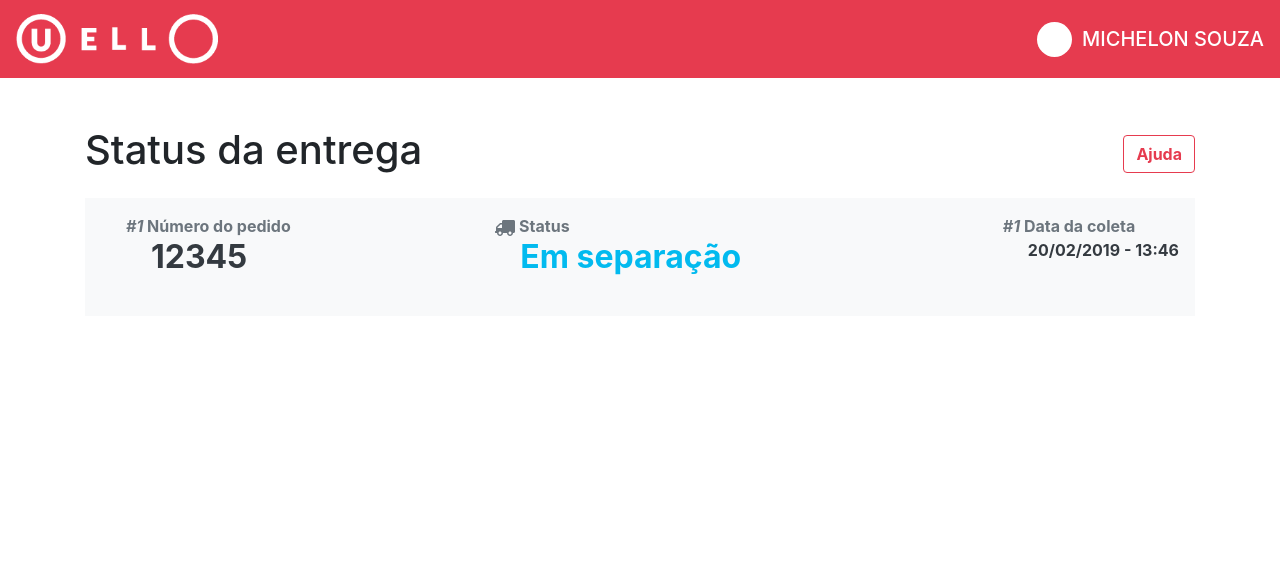
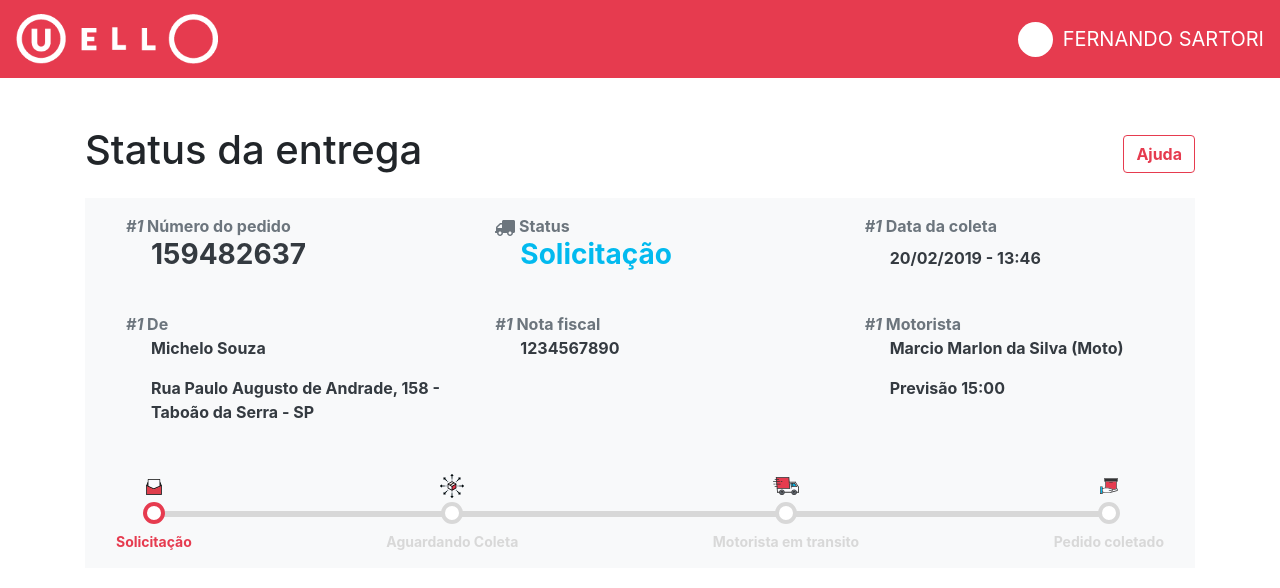
Before and after one commit to michelonsouza/teste-uello, a Vue app: page / in a window 1280 px wide. Shown: the top 588 px of the page. Built offline with nearby package versions, Linux system fonts and the light colour scheme.

Commit message:
implements info-list

```diff
--- a/package.json
+++ b/package.json
@@ -8,6 +8,7 @@
     "lint": "vue-cli-service lint"
   },
   "dependencies": {
+    "axios": "^0.19.0",
     "bootstrap-vue": "^2.0.0-rc.19",
     "core-js": "^2.6.5",
     "vue": "^2.6.10",
--- /dev/null
+++ b/public/api.json
@@ -0,0 +1,124 @@
+[
+  {
+    "id": 36987,
+    "name": "Fernando Sartori",
+    "status": "Solicitação",
+    "driver": null,
+    "address": {
+      "address": "Av. dr. Gastao vidigal, 1132 - Vila Leopoldina",
+      "geolocation": {
+        "latitude": -23.528932,
+        "longitude": -46.739704
+      }
+    },
+    "invoice": "159482637",
+    "history": [
+      {
+        "date": "2019-07-01 09:00",
+        "description": "Solicitação realizada"
+      }
+    ]
+  },
+  {
+    "id": 14789,
+    "name": "Marcelo Cerqueira",
+    "status": "Aguardando Coleta",
+    "driver": {
+      "name": "Caepe",
+      "geolocation": {
+        "latitude": -23.52325,
+        "longitude": -46.729823
+      }
+    },
+    "address": {
+      "address": "Av. Mofarrej, 348 - Vila Leopoldina",
+      "geolocation": {
+        "latitude": -23.526491,
+        "longitude": -46.739546
+      }
+    },
+    "invoice": "3261594875",
+    "history": [
+      {
+        "date": "2019-06-28 09:00",
+        "description": "Solicitação realizada"
+      },
+      {
+        "date": "2019-06-29 09:00",
+        "description": "Pedido em separação"
+      }
+    ]
+  },
+  {
+    "id": 14563,
+    "name": "Rafael Rosseto",
+    "status": "Motorista em trânsito",
+    "driver": {
+      "name": "Pevua",
+      "geolocation": {
+        "latitude": -23.538411,
+        "longitude": -46.750649
+      }
+    },
+    "address": {
+      "address": "R. Aroaba, 439 - Vila Leopoldina",
+      "geolocation": {
+        "latitude": -23.535156,
+        "longitude": -46.732861
+      }
+    },
+    "invoice": "55426318547",
+    "history": [
+      {
+        "date": "2019-06-29 06:00",
+        "description": "Solicitação realizada"
+      },
+      {
+        "date": "2019-06-29 09:00",
+        "description": "Pedido em separação"
+      },
+      {
+        "date": "2019-06-29 10:00",
+        "description": "Motorista a caminho"
+      }
+    ]
+  },
+  {
+    "id": 25896,
+    "name": "Wellington Martins",
+    "status": "Pedido coletado",
+    "driver": {
+      "name": "Gaeons",
+      "geolocation": {
+        "latitude": -23.524996,
+        "longitude": -46.715961
+      }
+    },
+    "address": {
+      "address": "Av. Imperatriz Leopoldina, 788 - Vila Leopoldina",
+      "geolocation": {
+        "latitude": -23.529257,
+        "longitude": -46.732704
+      }
+    },
+    "invoice": "886592315487",
+    "history": [
+      {
+        "date": "2019-06-25 06:00",
+        "description": "Solicitação realizada"
+      },
+      {
+        "date": "2019-06-27 09:00",
+        "description": "Pedido em separação"
+      },
+      {
+        "date": "2019-06-27 10:00",
+        "description": "Motorista a caminho"
+      },
+      {
+        "date": "2019-06-27 15:30",
+        "description": "Pedido coletado"
+      }
+    ]
+  }
+]
--- a/src/App.vue
+++ b/src/App.vue
@@ -1,21 +1,39 @@
 <template>
   <div id="app">
-    <app-header />
+    <app-header :name="request.name"  />
     <b-container class="mt-5">
-      <info-list />
+      <info-list :infos="request" />
     </b-container>
   </div>
 </template>
 
 <script>
+import axios from 'axios';
+
 import Header from './components/Header.vue';
 import InfoList from './components/InfoList.vue';
 
 export default {
   name: 'app',
+  data() {
+    return {
+      request: {},
+    };
+  },
   components: {
     appHeader: Header,
     InfoList,
   },
+  created() {
+    this.getData();
+  },
+  methods: {
+    async getData() {
+      const {data} = await axios.get('/api.json');
+      const index = Math.floor(Math.random() * (4 - 0) + 0);
+      this.request = data[index];
+      console.log(data);
+    },
+  }
 };
 </script>
--- a/src/components/DeliveryStatus.vue
+++ b/src/components/DeliveryStatus.vue
@@ -106,8 +106,8 @@ export default {
     }
 
     .check-point {
-      height: 25px;
-      width: 25px;
+      height: 22px;
+      width: 22px;
       background-color: #fff;
       border: 4px solid #d8d8d8;
       z-index: 10;
--- a/src/components/Header.vue
+++ b/src/components/Header.vue
@@ -9,7 +9,7 @@
 
       <b-collapse id="nav-collapse" is-nav>
         <b-navbar-nav class="ml-auto d-flex align-items-center justify-content-center flex-row">
-          <span class="app_uello__circle"></span><h5 class="app_uello__client-name text-white text-uppercase">Michelon Souza</h5>
+          <span class="app_uello__circle"></span><h5 class="app_uello__client-name text-white text-uppercase">{{name}}</h5>
         </b-navbar-nav>
       </b-collapse>
     </b-navbar>
@@ -18,7 +18,13 @@
 
 <script>
 export default {
-
+  name: 'app-header',
+  props: {
+    name: {
+      type: String,
+      default: () => 'Name'
+    }
+  }
 }
 </script>
 
@@ -42,6 +48,7 @@ export default {
   }
   .app_uello__client-name {
     margin: 0;
+    font-weight: 400;
   }
 }
 </style>
--- a/src/components/InfoList.vue
+++ b/src/components/InfoList.vue
@@ -6,37 +6,80 @@
     </div>
     <b-container class="bg-light p-3">
       <b-row>
-        <b-col cols="6" md="4" class="d-flex flex-column">
+        <b-col cols="12" md="6" lg="4" class="d-flex flex-row flex-md-column">
           <ul>
             <li>
                <p class="text-muted font-weight-bold mb-0"><i>#1</i> Número do pedido</p>
                <ul>
-                 <li><h2 class="text-dark font-weight-bold">12345</h2></li>
+                  <li>
+                    <h3 class="text-dark font-weight-bold">{{infos.invoice}}</h3>
+                  </li>
                </ul>
             </li>
           </ul>
         </b-col>
-        <b-col cols="6" md="4" class="d-flex flex-column">
+        <b-col cols="12" md="6" lg="4" class="d-flex flex-row flex-md-column">
           <ul>
             <li>
                <p class="text-muted font-weight-bold mb-0"><TruckIcon class="status-icon"/> Status</p>
                <ul>
-                 <li><h2 class="font-weight-bold info">Em separação</h2></li>
+                 <li><h3 class="font-weight-bold info">{{infos.status}}</h3></li>
                </ul>
             </li>
           </ul>
         </b-col>
-        <b-col cols="6" md="4" class="d-flex flex-column align-items-end">
+        <b-col cols="12" md="6" lg="4" class="d-flex flex-row flex-md-column">
           <ul>
             <li>
               <p class="text-muted font-weight-bold mb-0"><i>#1</i> Data da coleta</p>
               <ul>
-                <li><p class="text-dark font-weight-bold">20/02/2019 - 13:46</p></li>
+                <li><p class="text-dark font-weight-bold mb-0 mt-2">20/02/2019 - 13:46</p></li>
               </ul>
             </li>
           </ul>
         </b-col>
       </b-row>
+      <b-row class="my-3">
+        <b-col cols="12" md="6" lg="4" class="d-flex flex-row flex-md-column">
+          <ul>
+            <li>
+               <p class="text-muted font-weight-bold mb-0"><i>#1</i> De</p>
+               <ul>
+                  <li>
+                    <p class="text-dark font-weight-bold">Michelo Souza</p>
+                    <address class="text-dark font-weight-bold">Rua Paulo Augusto de Andrade, 158 - Taboão da Serra - SP</address>
+                  </li>
+               </ul>
+            </li>
+          </ul>
+        </b-col>
+        <b-col cols="12" md="6" lg="4" class="d-flex flex-row flex-md-column">
+          <ul>
+            <li>
+               <p class="text-muted font-weight-bold mb-0"><i>#1</i> Nota fiscal</p>
+               <ul>
+                  <li>
+                    <p class="text-dark font-weight-bold">1234567890</p>
+                  </li>
+               </ul>
+            </li>
+          </ul>
+        </b-col>
+        <b-col cols="12" md="6" lg="4" class="d-flex flex-row flex-md-column">
+          <ul>
+            <li>
+               <p class="text-muted font-weight-bold mb-0"><i>#1</i> Motorista</p>
+               <ul>
+                  <li>
+                    <p class="text-dark font-weight-bold">Marcio Marlon da Silva (Moto)</p>
+                    <p class="text-dark font-weight-bold">Previsão 15:00</p>
+                  </li>
+               </ul>
+            </li>
+          </ul>
+        </b-col>
+      </b-row>
+      <delivery-status :stage="stage" />
     </b-container>
   </div>
 </template>
@@ -46,16 +89,37 @@ import DeliveryStatus from './DeliveryStatus.vue';
 import TruckIcon from '../assets/img/truck-icon.svg';
 
 export default {
+  props: {
+    infos: {
+      type: Object,
+      default: () => {},
+    },
+  },
+  data() {
+    return {
+      option: {
+        'Solicitação': 1,
+        'Aguardando Coleta': 2,
+        'Motorista em trânsito': 3,
+        'Pedido coletado': 4,
+      },
+    };
+  },
   components: {
     DeliveryStatus,
     TruckIcon,
   },
+  computed: {
+    stage() {
+      return this.option[this.infos.status]
+    }
+  }
 };
 </script>
 
 <style lang="scss">
   .app_uello__info-list {
-    h2 {
+  h3 {
       color: #444;
 
       &.info {
```
Also changed, not shown: 1 other file (tests, documents, lock files or other folders).
